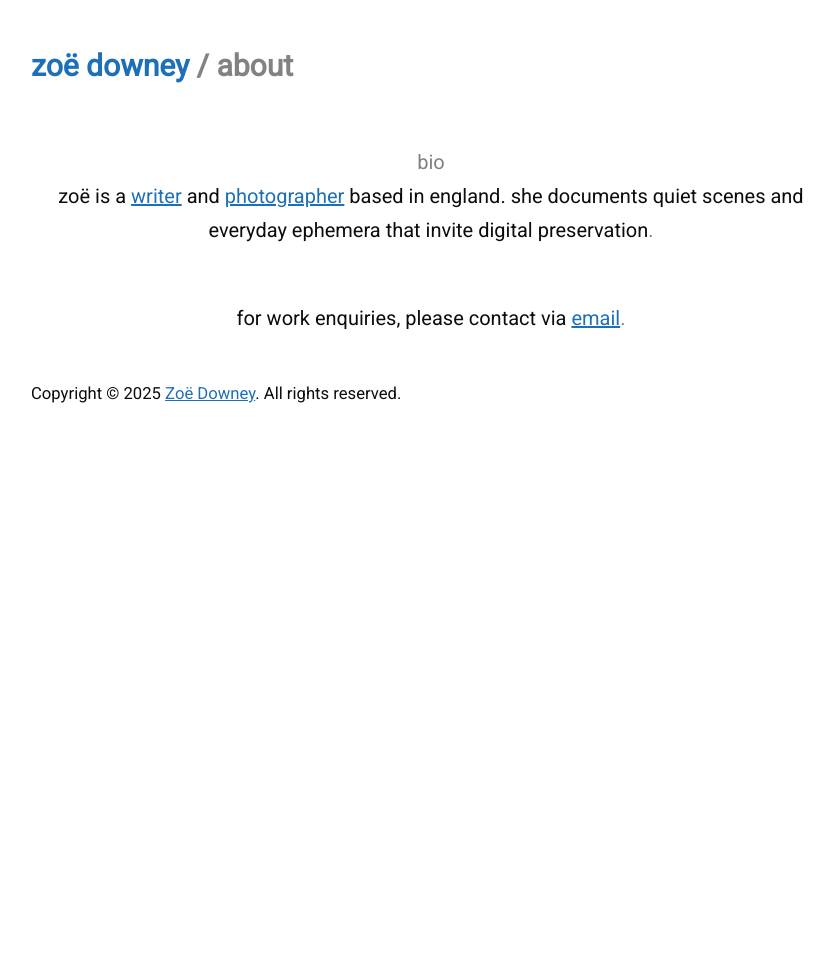
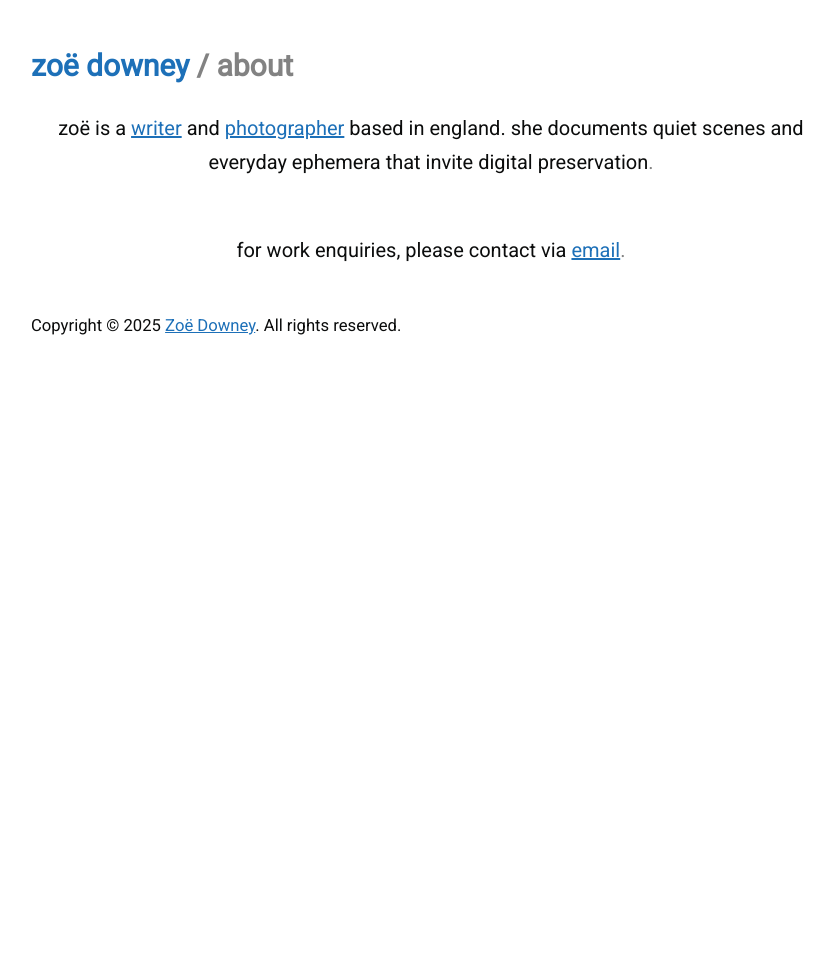
Before and after one commit to zoeurl/zoedowney.github.io, a Jekyll site: the page built from about/index.html, in a window 1280 px wide. Shown: the whole page, without its empty margins (209-1043 px from the left). Built offline with Jekyll 4.4.1, drawn with Linux system fonts in a browser that asks for light colours.

Commit message:
Update index.html

```diff
--- a/about/index.html
+++ b/about/index.html
@@ -3,8 +3,7 @@
 title: about
 ---
 <p><center>
-<br><font color="grey">bio</font>
-<br>zoë is a <a href="https://www.zoedowney.com/writing/">writer</a> and <a href="https://www.zoedowney.com/photography/">photographer</a> based in england. she documents quiet scenes and everyday ephemera that invite digital preservation<font color="grey">.</font>
+zoë is a <a href="https://www.zoedowney.com/writing/">writer</a> and <a href="https://www.zoedowney.com/photography/">photographer</a> based in england. she documents quiet scenes and everyday ephemera that invite digital preservation<font color="grey">.</font>
 </p>
 <br>for work enquiries, please contact via <a href="mailto:{{site.email}}">email</a><font color="grey">.</font>
 </p></center>
```
